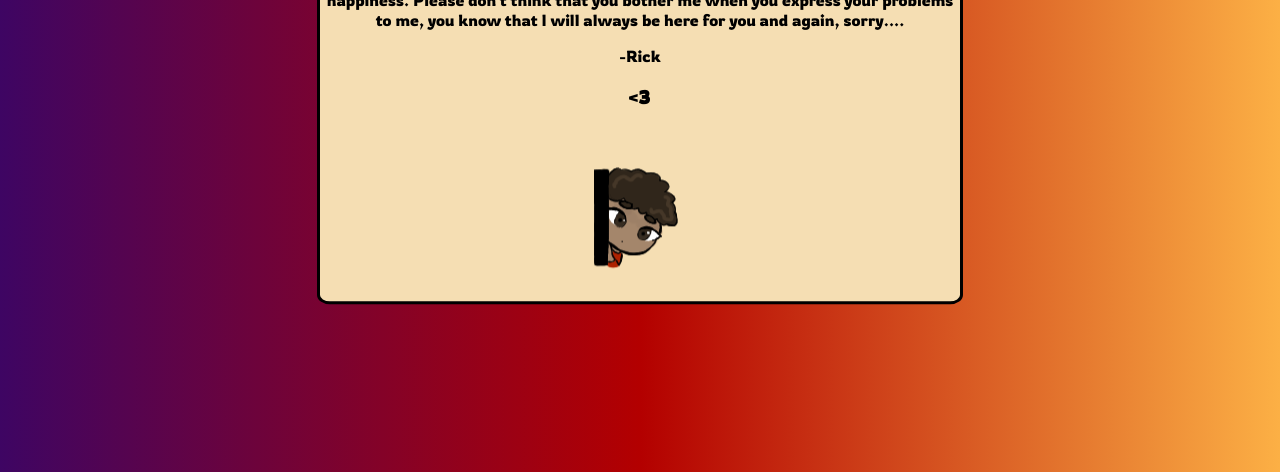
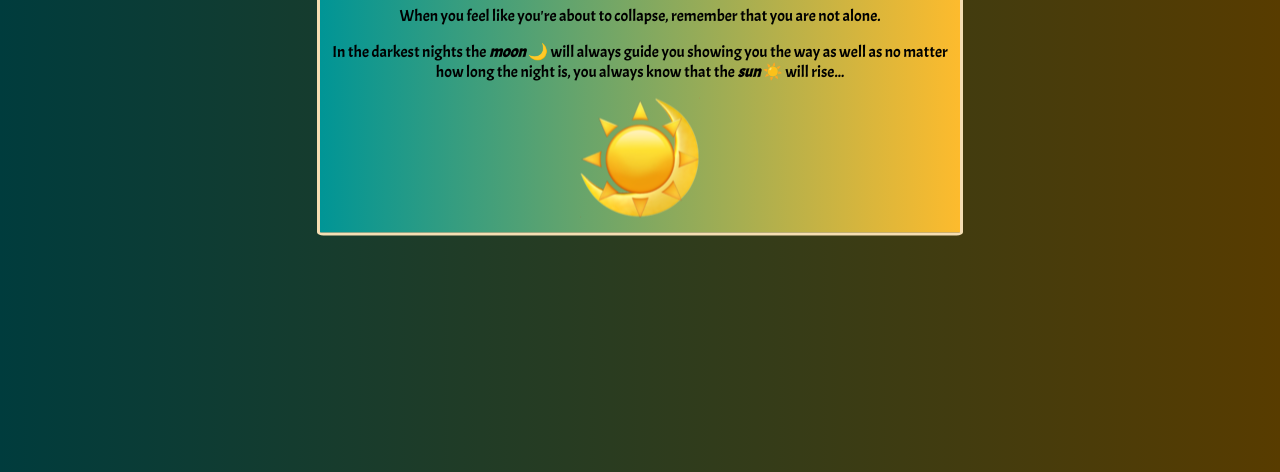
Before and after one commit to Ricaidito/sun-moon, a plain HTML site: page index.html in a window 1280 px wide. Shown: the part 328-800 px from the top of the page. Drawn offline with Linux system fonts and the light colour scheme.

Commit message:
Fixed theme

```diff
--- /dev/null
+++ b/index.css
@@ -0,0 +1,31 @@
+body {
+  font-family: "Acme", sans-serif;
+  background: rgb(0, 60, 61);
+  background: linear-gradient(
+    90deg,
+    rgba(0, 60, 61, 1) 0%,
+    rgba(88, 60, 0, 1) 100%
+  );
+}
+
+.main-container {
+  border: 3px solid;
+  border-color: wheat;
+  border-radius: 1%;
+  position: absolute;
+  left: 50%;
+  top: 50%;
+  transform: translate(-50%, -50%);
+  width: 50%;
+  background: rgb(0, 149, 150);
+  background: linear-gradient(
+    90deg,
+    rgba(0, 149, 150, 1) 0%,
+    rgba(253, 187, 45, 1) 100%
+  );
+}
+
+.content-container {
+  text-align: center;
+  padding: 10px;
+}
--- a/index.html
+++ b/index.html
@@ -7,52 +7,27 @@
     <link rel="preconnect" href="https://fonts.googleapis.com" />
     <link rel="preconnect" href="https://fonts.gstatic.com" crossorigin />
     <link
-      href="https://fonts.googleapis.com/css2?family=Rowdies&display=swap"
+      href="https://fonts.googleapis.com/css2?family=Acme&display=swap"
       rel="stylesheet"
     />
-    <title>My apologize</title>
-    <style>
-      .main-container {
-        border: 3px solid;
-        border-radius: 2%;
-        position: absolute;
-        left: 50%;
-        top: 50%;
-        transform: translate(-50%, -50%);
-        width: 50%;
-        background-color: wheat;
-      }
-      .text-container {
-        text-align: center;
-        padding: 5px;
-      }
-      body {
-        font-family: "Rowdies", cursive;
-        background: rgb(62, 5, 99);
-        background: linear-gradient(
-          90deg,
-          rgba(62, 5, 99, 1) 0%,
-          rgba(179, 0, 0, 1) 50%,
-          rgba(252, 176, 69, 1) 100%
-        );
-      }
-    </style>
+    <link rel="stylesheet" href="index.css" />
+    <title>We are not alone</title>
+    <link rel="icon" type="image/x-icon" href="./res/favicon.ico" />
   </head>
   <body>
     <div class="main-container">
-      <div class="text-container">
-        <h1>I still felt guilty</h1>
+      <div class="content-container">
+        <h1>We are not alone</h1>
         <p>
-          When I said peace I was referring to the peace I get from knowing that
-          you are already happy, not because you were bothering me. You know
-          that your problems are my problems, your sadness is my sadness and
-          your happiness is also my happiness. Please don't think that you
-          bother me when you express your problems to me, you know that I will
-          always be here for you and again, sorry....
+          When you feel like you're about to collapse, remember that you are not
+          alone.
         </p>
-        <p>-Rick</p>
-        <h3><3</h3>
-        <img src="emoji.png" alt="emoji" />
+        <p>
+          In the darkest nights the <i><b>moon</b></i> 🌙 will always guide you
+          showing you the way as well as no matter how long the night is, you
+          always know that the <i><b>sun</b></i> ☀️ will rise...
+        </p>
+        <img src="./res/sun-moon.png" alt="sun-moon" />
       </div>
     </div>
   </body>
```
Also changed, not shown: emoji.png (deleted), res/favicon.ico (added), res/sun-moon.png (added).
